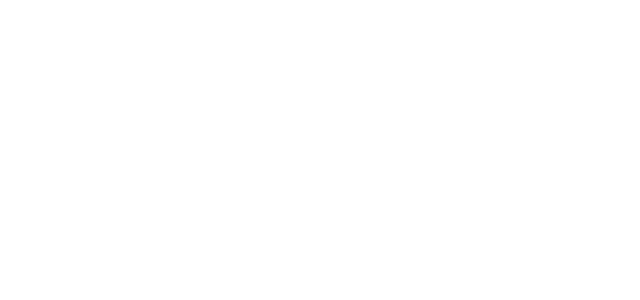
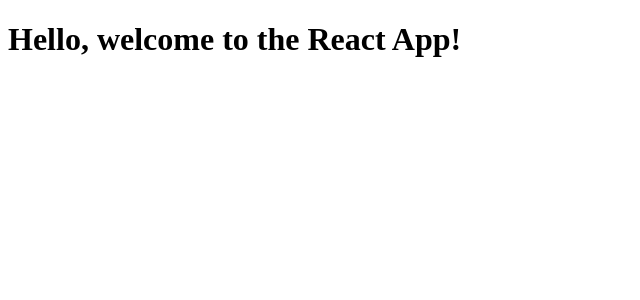
Before and after one commit to acciojob/city-weather-22karlokesh, a React app: page / in a window 1280 px wide. Shown: the top 300 px of the page, without its empty margins (0-640 px from the left). Built offline with nearby package versions, Linux system fonts and the light colour scheme.

Commit message:
Update App.js

```diff
--- a/src/components/App.js
+++ b/src/components/App.js
@@ -1,3 +1,16 @@
+
+// import React from "react";
+// import './../styles/App.css';
+
+// const App = () => {
+//   return (
+//     <div>
+//         {/* Do not remove the main div */}
+//     </div>
+//   )
+// }
+
+// export default App
 
 import React from "react";
 import './../styles/App.css';
@@ -5,9 +18,10 @@
 const App = () => {
   return (
     <div>
-        {/* Do not remove the main div */}
+      {/* Do not remove the main div */}
+      <h1>Hello, welcome to the React App!</h1>
     </div>
-  )
+  );
 }
 
-export default App
+export default App;
```
